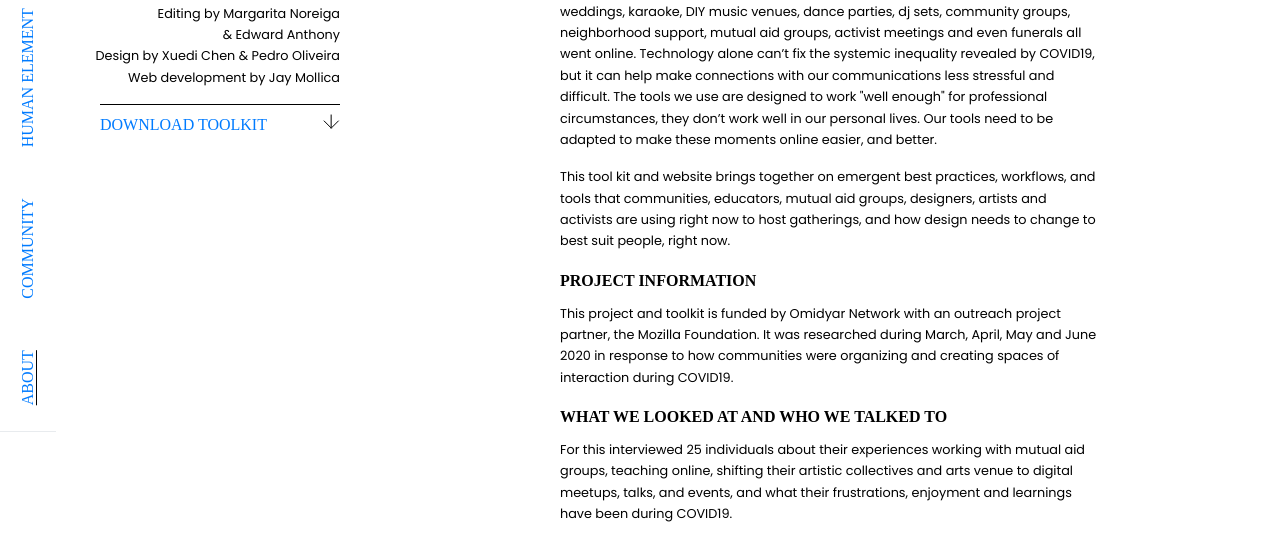
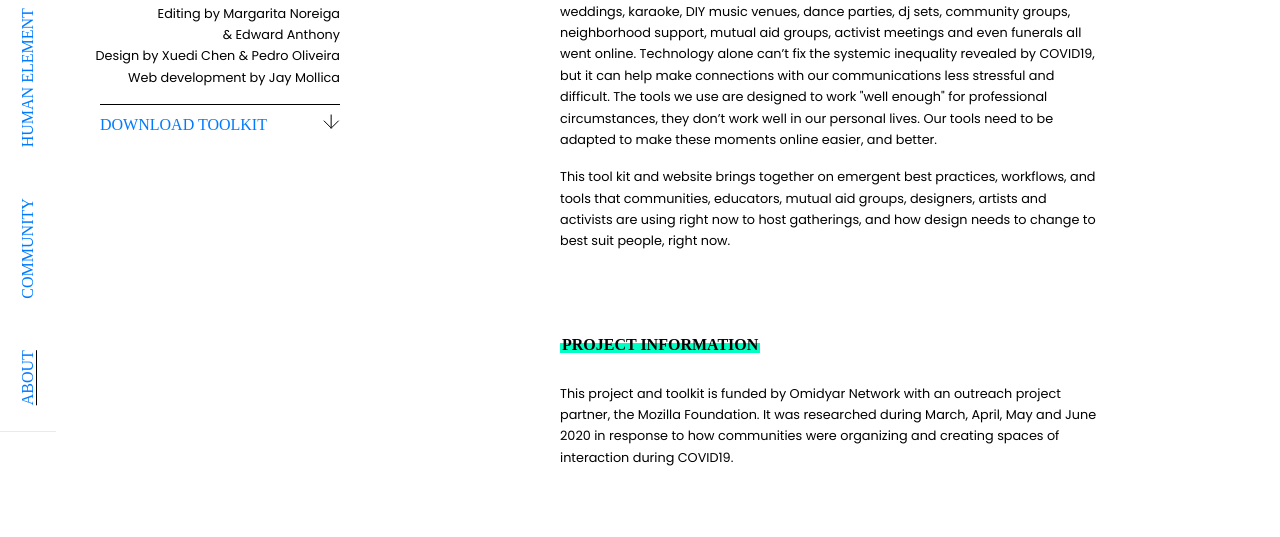
Before and after one commit to jaymollica/delight, a website built with Parcel: page about.html in a window 1280 px wide. Shown: the part 254-791 px from the top of the page. Built offline with nearby package versions, Linux system fonts and the light colour scheme; a web font is replaced by a local one.

Commit message:
about h2 highlights

```diff
--- a/sass/delight.scss
+++ b/sass/delight.scss
@@ -384,7 +384,7 @@ div.about-copy {
 		margin-top: 5rem;
 	}
 
-	h6 {
+	h2 {
 		margin-top: 5rem;
 		margin-bottom: 1.5rem;
 
```
Also changed, not shown: css/delight.css.
